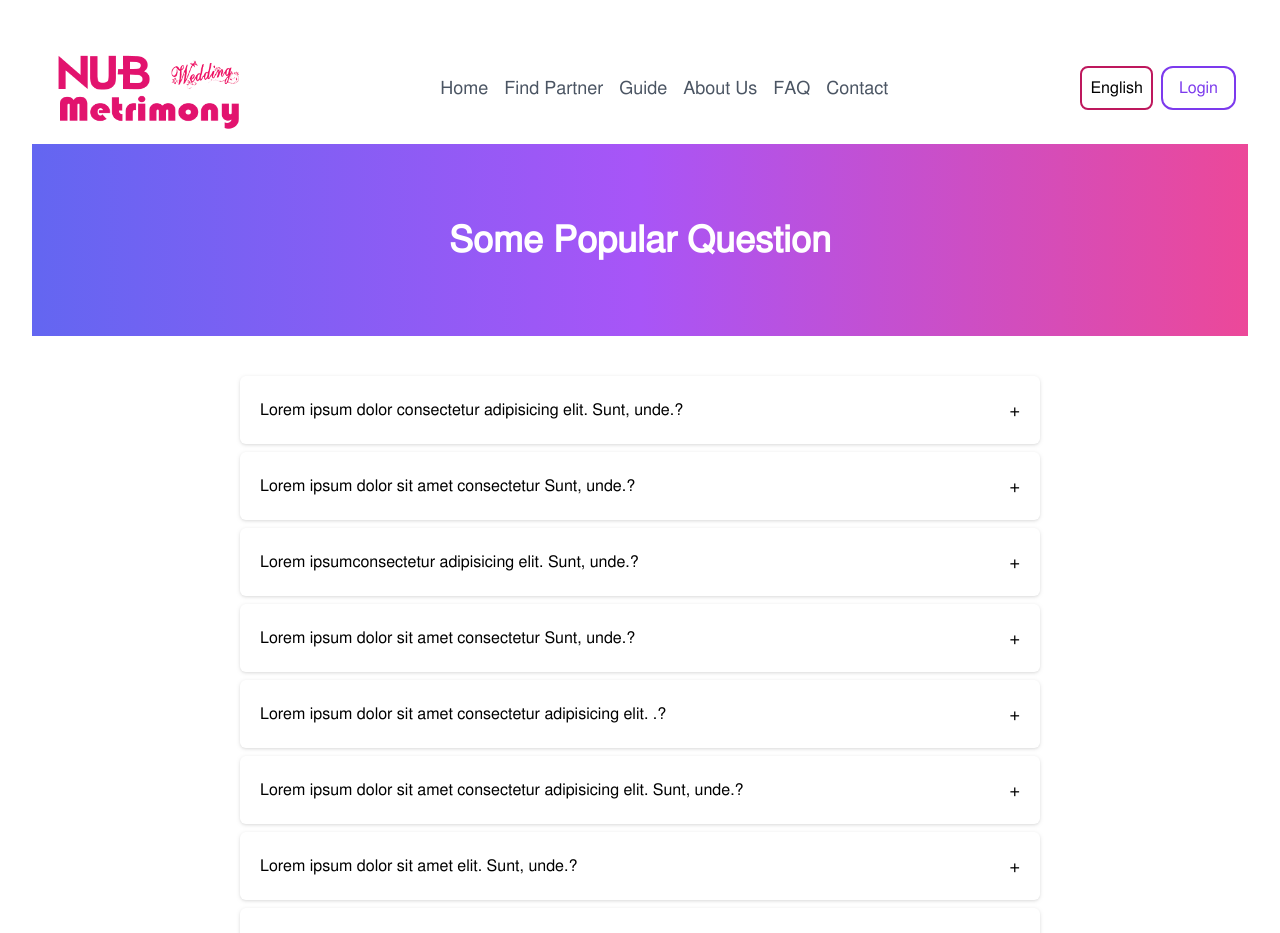
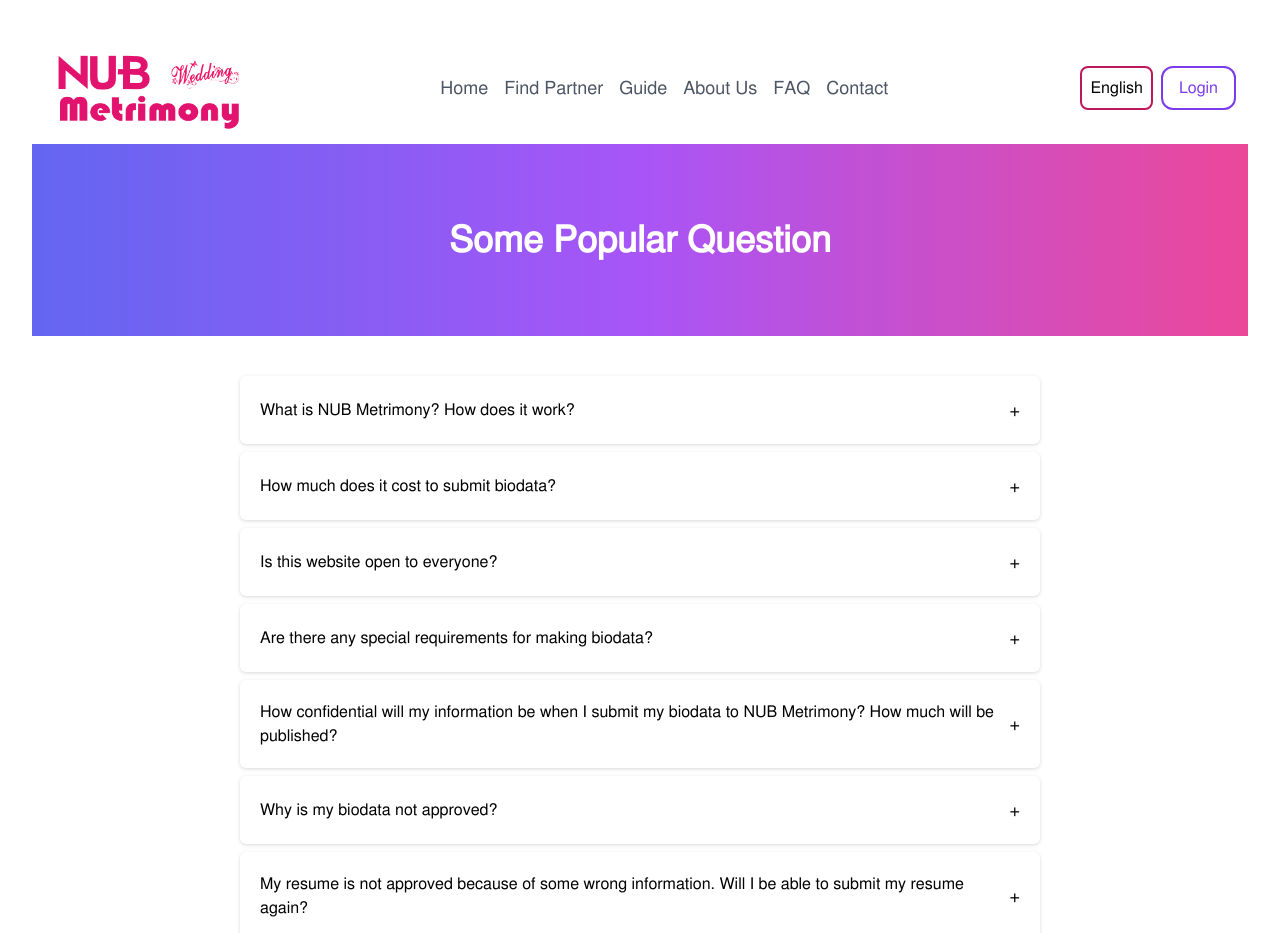
Before and after one commit to masudparvez2050/NUB-Matrimony, a React (Vite) app in the folder client/: page /faq in a window 1280 px wide. Shown: the top 933 px of the page. Built offline with nearby package versions, Linux system fonts and the light colour scheme.

Commit message:
Client Change

```diff
--- a/client/src/Pages/FAQ/FAQ.jsx
+++ b/client/src/Pages/FAQ/FAQ.jsx
@@ -4,50 +4,50 @@ import Footer from "../../Components/Layout/Footer";
 
 const items = [
   {
-    title: "Lorem ipsum dolor consectetur adipisicing elit. Sunt, unde.?",
+    title: "What is NUB Metrimony? How does it work?",
     content:
-      "Lorem ipsum dolor sit amet consectetur adipisicing elit. Maiores sunt deleniti at omnis totam dignissimos accusantium unde reprehenderit incidunt nisi?",
+      "NUB Metrimony is a Bangladeshi Islamic Matrimony website. It started its journey on January 1, 2021. In the website someone can find biodata of Upazila-based practicing Muslim brides and grooms and also makes contact with the guardians of them. At the same time, brides and grooms can create and submit biodata on the website if they want.",
   },
   {
-    title: "Lorem ipsum dolor sit amet consectetur  Sunt, unde.?",
+    title: "How much does it cost to submit biodata?",
     content:
-      "Lorem ipsum dolor sit amet consectetur adipisicing elit. Maiores sunt deleniti at omnis totam dignissimos accusantium unde reprehenderit incidunt nisi?",
+      "Biodata can be submitted to NUB Metrimony completely free.",
   },
   {
-    title: "Lorem ipsumconsectetur adipisicing elit. Sunt, unde.?",
+    title: "Is this website open to everyone?",
     content:
-      "Lorem ipsum dolor sit amet consectetur adipisicing elit. Maiores sunt deleniti at omnis totam dignissimos accusantium unde reprehenderit incidunt nisi?",
+      "No, this website is not open to everyone, only for practicing Muslims.",
   },
   {
-    title: "Lorem ipsum dolor sit amet consectetur  Sunt, unde.?",
+    title: "Are there any special requirements for making biodata?",
     content:
-      "Lorem ipsum dolor sit amet consectetur adipisicing elit. Maiores sunt deleniti at omnis totam dignissimos accusantium unde reprehenderit incidunt nisi?",
+      "For Men: i) It is obligatory to pray five times a day. ii) Keeping wajib beard maintaining sunnah. iii) Not letting the garment hang down below the ankles. iv) Parental permission is obligatory. For Women: i) It is mandatory to pray five times a day. ii) Must be veiled including 'Niqab' following the creed of 'Ahlus Sunnah Wal Jamaah' iii) It is a must to take parental permission.",
   },
   {
-    title: "Lorem ipsum dolor sit amet consectetur adipisicing elit. .?",
+    title: "How confidential will my information be when I submit my biodata to NUB Metrimony? How much will be published?",
     content:
-      "Lorem ipsum dolor sit amet consectetur adipisicing elit. Maiores sunt deleniti at omnis totam dignissimos accusantium unde reprehenderit incidunt nisi?",
+      "Your and your parents' name, mobile number and email address will be kept confidential after your biodata is approved. All other information can be seen by general users. That is, common users can read your biodata but not know your identity. If someone is interested to come in contact with you for marriage, then by using 'Connection,' he or she will be able to see your name, parents' mobile number and email address and can make consultation for wedding. Note: Read 'Privacy Policy' for details.",
   },
   {
     title:
-      "Lorem ipsum dolor sit amet consectetur adipisicing elit. Sunt, unde.?",
+      "Why is my biodata not approved?",
     content:
-      "Lorem ipsum dolor sit amet consectetur adipisicing elit. Maiores sunt deleniti at omnis totam dignissimos accusantium unde reprehenderit incidunt nisi?",
+      "Biodata is not approved for various reasons. A few clarifications are mentioned below. i) If biodata is submitted on our website without informing the parents. ii) If you write your mobile number in the parents' number box. iii) If you do not pray five times a day regularly. iv) If wazib beard is not kept maintaining sunnah (Except those whose beard is not grown due to natural causes) v) For men, if the garment is not worn on the ankles. vi) In case of women, if they are not veiled including 'niqab' vii) If any false information is given in the biodata viii) If the answer to the specific question is given in a different way without giving a clear reply. For example, many people write 'Alhamdulillah' or 'Hum' etc. But 'Yes/No' is not clearly understood by it. ix) If something that goes against Islam is written",
   },
   {
-    title: "Lorem ipsum dolor sit amet  elit. Sunt, unde.?",
+    title: "My resume is not approved because of some wrong information. Will I be able to submit my resume again?",
     content:
-      "Lorem ipsum dolor sit amet consectetur adipisicing elit. Maiores sunt deleniti at omnis totam dignissimos accusantium unde reprehenderit incidunt nisi?",
+      "Yes, you can do that. If you submit your resume after correcting the wrong information you wrote in the box earlier, your corrected resume will be approved again In sha Allah. However, if the resume is not approved due to not following the rules of NUB Metrimony, then it will not be approved.",
   },
   {
-    title: "Lorem ipsum. Sunt, unde.?",
+    title: "Can I upload my biodata if I do not keep beard following sunnah in spite of being a regular performer of saying prayer (Salah) five times a day?",
     content:
-      "Lorem ipsum dolor sit amet consectetur adipisicing elit. Maiores sunt deleniti at omnis totam dignissimos accusantium unde reprehenderit incidunt nisi?",
+      "Your biodata will not be approved. Only those who are keeping wajib beard are allowed to submit their biodatas. (Except the persons whose beard is not grown due to natural causes)",
   },
   {
-    title: "Lorem ipsum dolor sit amet consectetur adipisicing ?",
+    title: "Could I interact with someone directly if his or her biodata is chosen by me?",
     content:
-      "Lorem ipsum dolor sit amet consectetur adipisicing elit. Maiores sunt deleniti at omnis totam dignissimos accusantium unde reprehenderit incidunt nisi?",
+      "NUB Metrimony does not support the direct communication with brides or grooms. The connection with only guardians of brides or grooms is permitted.",
   },
 ];
 
@@ -73,7 +73,7 @@ function FAQ() {
           {items.map((item, index) => (
             <div key={index} className="mb-2">
               <button
-                className="w-full bg-white drop-shadow p-5 flex justify-between items-center hover:bg-gray-100 rounded-md"
+                className="w-full bg-white drop-shadow p-5 flex justify-between items-center hover:bg-gray-100 rounded-md text-left"
                 onClick={() => handleClick(index)}
               >
                 <span>{item.title}</span>
--- a/client/src/Pages/Guide/Guide.jsx
+++ b/client/src/Pages/Guide/Guide.jsx
@@ -4,50 +4,50 @@ import Footer from "../../Components/Layout/Footer";
 
 const items = [
   {
-    title: "Lorem ipsum dolor consectetur adipisicing elit. Sunt, unde.?",
+    title: "How to create an account in NUB Metrimony?",
     content:
-      "Lorem ipsum dolor sit amet consectetur adipisicing elit. Maiores sunt deleniti at omnis totam dignissimos accusantium unde reprehenderit incidunt nisi?",
+      "1. First, go to NUB Metrimony and then click on the user icon at the upper right corner of the home page. 2. Click Create Account. 3. Registration Form will be displayed on the screen. Enter your name and select your gender. 4. Enter your email address and click the Verify button. If your email address is correct, there will be a verification code in the email box. After completing the email verification, enter the verification code in the specified field and click on the Confirm button. 5. Enter your mobile phone number and click the Verify button. If your number is correct, there will be a verification code. Enter the verification code in the specified field and click on the Confirm button. 6. Choose a password and confirm your password. 7. Check the Checkbox if you agree to the Terms and Conditions and Privacy Policyof NUB Metrimony. 8. Complete the account by clicking the Create Account button.",
   },
   {
-    title: "Lorem ipsum dolor sit amet consectetur  Sunt, unde.?",
+    title: "How to submit biodata in NUB Metrimony ?",
     content:
-      "Lorem ipsum dolor sit amet consectetur adipisicing elit. Maiores sunt deleniti at omnis totam dignissimos accusantium unde reprehenderit incidunt nisi?",
+      "1. First, log in at NUB Metrimony. Create an account if you don't have an account on NUB Metrimony. 2. Then click the Create Biodata button from the home page or dashboard. 3. Before creating the biodata, read the terms and conditions of NUB Metrimony and if you agree, check all the Checkbox and click the Create Biodata button. 4. Biodata form will be displayed. After filling in all the information, you will enter the Biodata Review Page and submit the biodata by clicking on the Submit button after checking all the information carefully. 5. Within a few days, the NUB Metrimony Customer Care will call your parents and you for verification. 6. After reviewing your biodata by NUB Metrimony Customer Care, you will be notified by email about the 'Approved' or 'Not-approved' status in sha Allah. Note : Write all the information clearly in the biodata",
   },
   {
-    title: "Lorem ipsumconsectetur adipisicing elit. Sunt, unde.?",
+    title: "How to edit biodata in NUB Metrimony?",
     content:
-      "Lorem ipsum dolor sit amet consectetur adipisicing elit. Maiores sunt deleniti at omnis totam dignissimos accusantium unde reprehenderit incidunt nisi?",
+      "1. First, log in to your account. 2. Then, click the user icon at the top right corner of the page. 3. Click the Edit Biodata button. 4. The biodata form will be displayed. Review your biodata after editing the information you need and then click Submit button. 5. The NUB Metrimony Customer Care will review the information you have edited. 6. After reviewing your biodata by NUB Metrimony Customer Care, you will be notified by email about the 'Approved' or 'Not-approved' status In Sha Allah.",
   },
   {
-    title: "Lorem ipsum dolor sit amet consectetur  Sunt, unde.?",
+    title: "How to temporarily hide biodata in NUB Metrimony?",
     content:
-      "Lorem ipsum dolor sit amet consectetur adipisicing elit. Maiores sunt deleniti at omnis totam dignissimos accusantium unde reprehenderit incidunt nisi?",
+      "Keep your biodata hidden during the conversation for marriage issues with the marital alliance. Moreover, you can hide biodata for any reason with one click for any duration and your biodata will not be shown in search results. 1. First, log in to the account. 2. After logging in, go to the Dashboard or click the user icon at the top right corner. 3. Click the Slide Button under Biodata Status. 4. A Confirmation Popup will be shown. 5. Hide the biodata by clicking on the OK button. In the same way, you can make the biodata live again at any time. However, if any information is edited, Customer Care will review your biodata again.",
   },
   {
-    title: "Lorem ipsum dolor sit amet consectetur adipisicing elit. .?",
+    title: "How to delete biodata in NUB Metrimony ?",
     content:
-      "Lorem ipsum dolor sit amet consectetur adipisicing elit. Maiores sunt deleniti at omnis totam dignissimos accusantium unde reprehenderit incidunt nisi?",
+      "You can delete your biodata yourself at any time. 1. First, log in to your account. 2. Go to the dashboard after logging in and click the user icon at the upper right corner. 3. Click Settings. 4. Delete your biodata by clicking on the Delete Biodata button. Note: Once your biodata is deleted, it cannot be undone. You can hide it if necessary for a temporary period.",
   },
   {
     title:
-      "Lorem ipsum dolor sit amet consectetur adipisicing elit. Sunt, unde.?",
+      "How will I complain about a biodata?",
     content:
-      "Lorem ipsum dolor sit amet consectetur adipisicing elit. Maiores sunt deleniti at omnis totam dignissimos accusantium unde reprehenderit incidunt nisi?",
+      "After viewing the contact information of your biodata through the Connection, if you want to make a complaint about that biodata to NUB Metrimony. 1. Click on the Report button at the bottom of the biodata page. 2. Next, submit the complaint-related information in the form on the next page. Customer Care will verify it and take proper actions and inform you shortly in sha Allah.",
   },
   {
-    title: "Lorem ipsum dolor sit amet  elit. Sunt, unde.?",
+    title: "How to purchase connection?",
     content:
-      "Lorem ipsum dolor sit amet consectetur adipisicing elit. Maiores sunt deleniti at omnis totam dignissimos accusantium unde reprehenderit incidunt nisi?",
+      "A connection is required to view the contact number of a groom or bride's guardian on NUB Metrimony. Connections can be purchased in the following ways- 1. First, enter the dashboard. 2. Click on the Buy Connection button. 3. You will see three connection packages on this page. Select a package as per your requirement and click on the Purchase Now button. 4. Select the account from which you want to pay Bkash or Nagad and click on the Pay Now button. 5. If you select Bkash and click on Pay Now button, you can see payment checkout from Bkash. First, enter your Bkash number and click on Confirm button. 6. Enter an OTP code that will be sent to your Bkash mobile number and click on the Confirm button. 7. Enter your Bkash PIN code and click on Confirm button. 8. In this way, your payment will be done very easily and connections will be added to your account In Sha Allah. 9. You can see your connection on the dashboard and use it to get parent's number.",
   },
   {
-    title: "Lorem ipsum. Sunt, unde.?",
+    title: "How will I get my 'Connection' refund?",
     content:
-      "Lorem ipsum dolor sit amet consectetur adipisicing elit. Maiores sunt deleniti at omnis totam dignissimos accusantium unde reprehenderit incidunt nisi?",
+      "You can get Connection refund if you fail to make a communication with the guardian of the bride/groom even after having contact information through Connection. However, if the guardians of the opposite wing reject your proposal due to their personal disliking, you will not get the refund. 1. First of all, click on the Report button at the bottom of the biodata. Or go to My Purchase from the Dashboard. From there, click on the Report button next to that biodata. 2. Submit your complaints by filling up the particular form. Customer Care will verify your complaints and inform you very soon in sha Allah. Check the Refund Policy of NUB Metrimony for details.",
   },
   {
-    title: "Lorem ipsum dolor sit amet consectetur adipisicing ?",
+    title: "I want to delete my account from NUB Metrimony. I don't need my remaining Connections. So, how can I get my refund?",
     content:
-      "Lorem ipsum dolor sit amet consectetur adipisicing elit. Maiores sunt deleniti at omnis totam dignissimos accusantium unde reprehenderit incidunt nisi?",
+      "All the information related to refunds is written in our Refund Policy in detail. Click Refund Policy for details.",
   },
 ];
 
@@ -73,7 +73,7 @@ function Guide() {
           {items.map((item, index) => (
             <div key={index} className="mb-2">
               <button
-                className="w-full bg-white drop-shadow p-5 flex justify-between items-center hover:bg-gray-100 rounded-md"
+                className="w-full bg-white drop-shadow p-5 flex justify-between items-center hover:bg-gray-100 rounded-md text-left"
                 onClick={() => handleClick(index)}
               >
                 <span>{item.title}</span>
```
